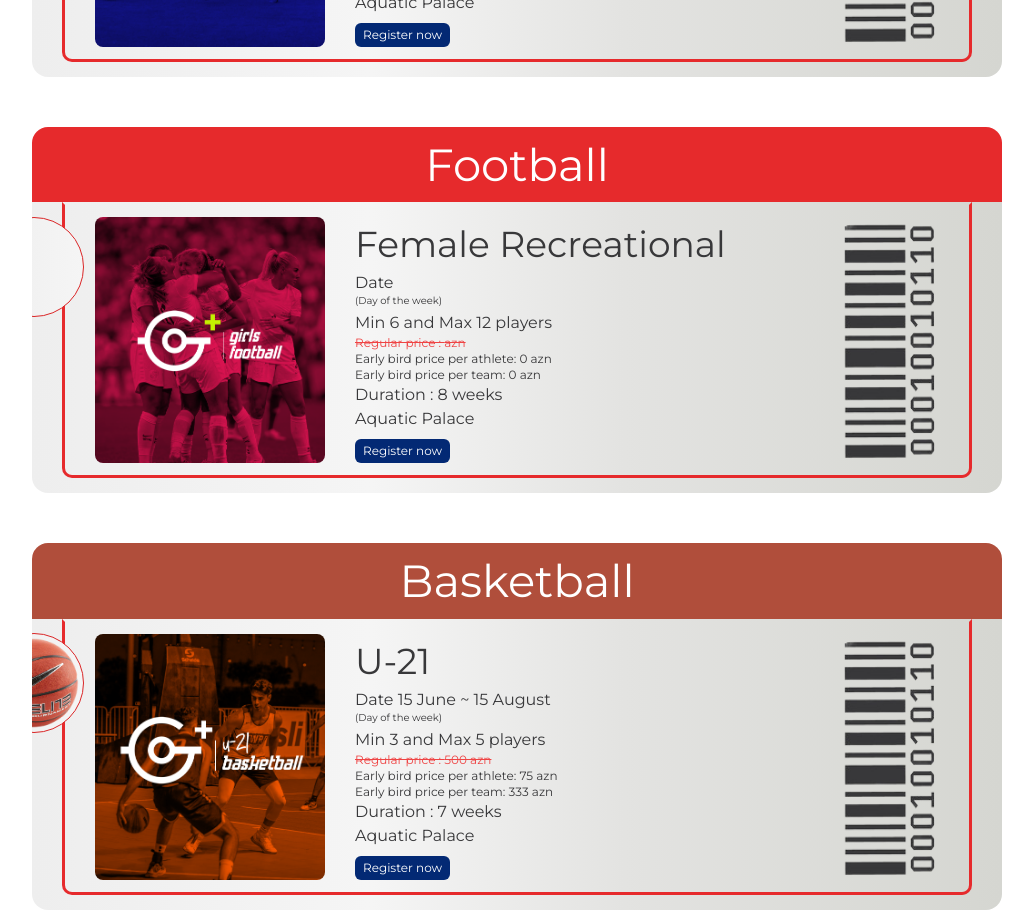
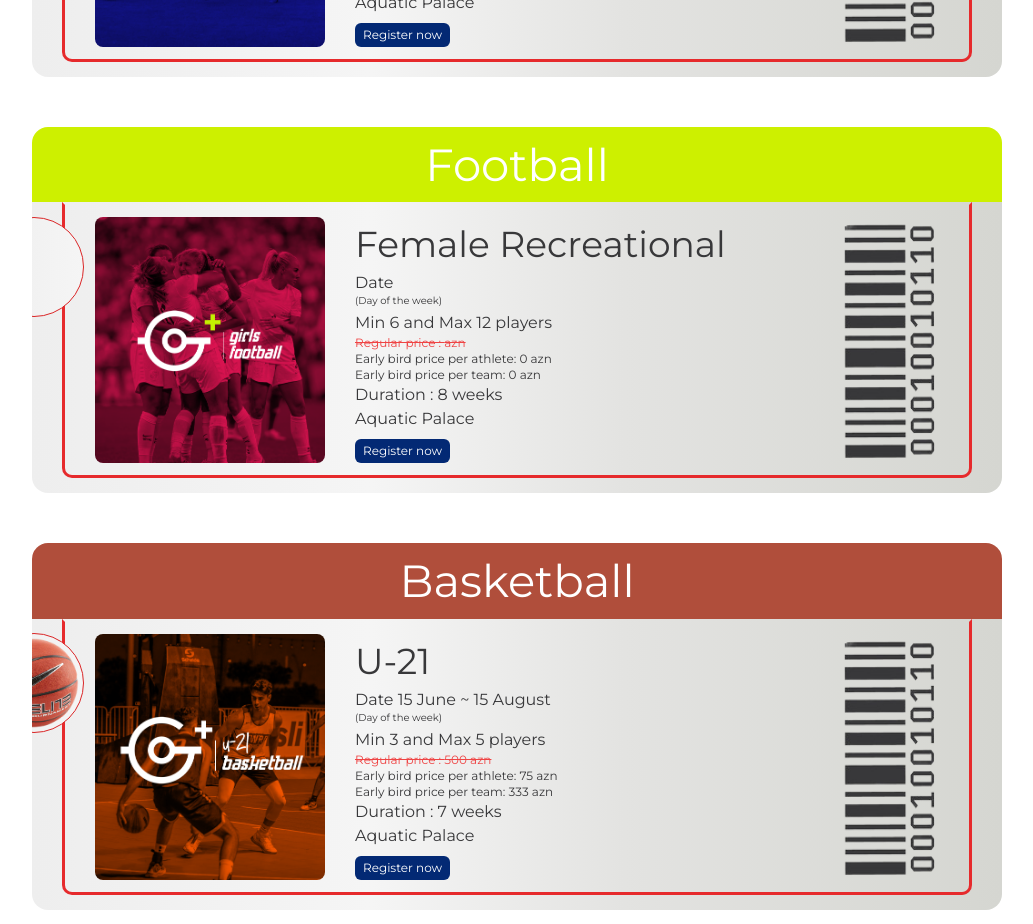
Before and after one commit to nasirmovlamov/goalplus, a Next.js app: page /sports-leagues in a window 1280 px wide. Shown: the part 1480-2404 px from the top of the page, without its empty margins (53-1086 px from the left). Built offline with nearby package versions, Linux system fonts and the light colour scheme.

Commit message:
check bg

```diff
--- a/src/components/FootballPriceCard.tsx
+++ b/src/components/FootballPriceCard.tsx
@@ -57,7 +57,7 @@ export const FootballPriceCard = ({
       </div>
       <h2
         className={`w-full flex justify-center py-1 text-[45px] ${
-          gender === "male" ? " bg-[#031E57] " : " bg-[#E62A2C] "
+          gender === "male" ? " bg-[#031E57] " : " bg-[#cdf000] "
         } text-white text-center`}
       >
         {sport}
```
